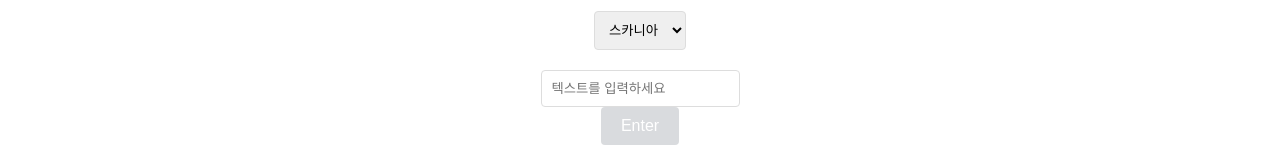
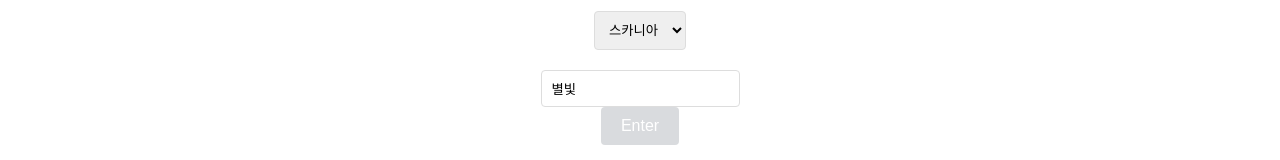
Before and after one commit to henniyoon/guild-manager, a React (Create React App) app in the folder client/: page / in a window 1280 px wide. Shown: the part 398-558 px from the top of the page. Built offline with nearby package versions, Linux system fonts and the light colour scheme.

Commit message:
입력하기 귀찮아서 기본값 별빛으로

```diff
--- a/client/src/component/Mainpage.tsx
+++ b/client/src/component/Mainpage.tsx
@@ -8,7 +8,7 @@ import Button from './Button';
 const Mainpage = () => {
   const navigate = useNavigate();
   const [selectedServer, setSelectedServer] = useState('스카니아');
-  const [inputValue, setInputValue] = useState('');
+  const [inputValue, setInputValue] = useState('별빛');
 
   const handleButtonClick = (e: FormEvent) => {
     e.preventDefault(); // 폼의 기본 제출 이벤트를 방지
```
